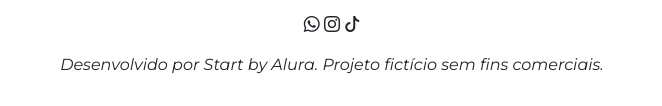
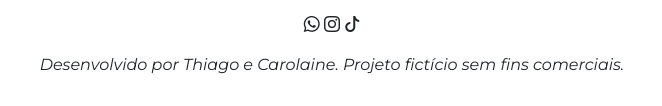
Before and after one commit to carolgeremias/primeirosite3B, a plain HTML site: page index.html in a window 1280 px wide. Shown: the part 2947-3053 px from the top of the page, 308-970 px from the left. Drawn offline with nearby package versions, Linux system fonts and the light colour scheme.

```diff
--- a/index.html
+++ b/index.html
@@ -108,7 +108,7 @@
         <i class="bi bi-whatsapp"></i>
         <i class="bi bi-instagram"></i>
         <i class="bi bi-tiktok"></i>
-        <p class="mt-3">Desenvolvido por Start by Alura. Projeto fictício sem fins comerciais.</p>
+        <p class="mt-3">Desenvolvido por Thiago e Carolaine. Projeto fictício sem fins comerciais.</p>
     </footer>
     <script src="script.js"></script>
 
```
